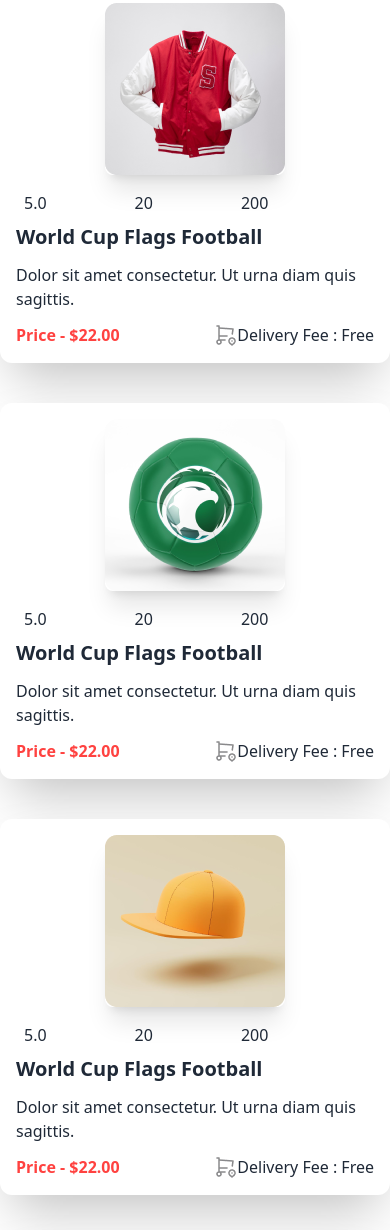
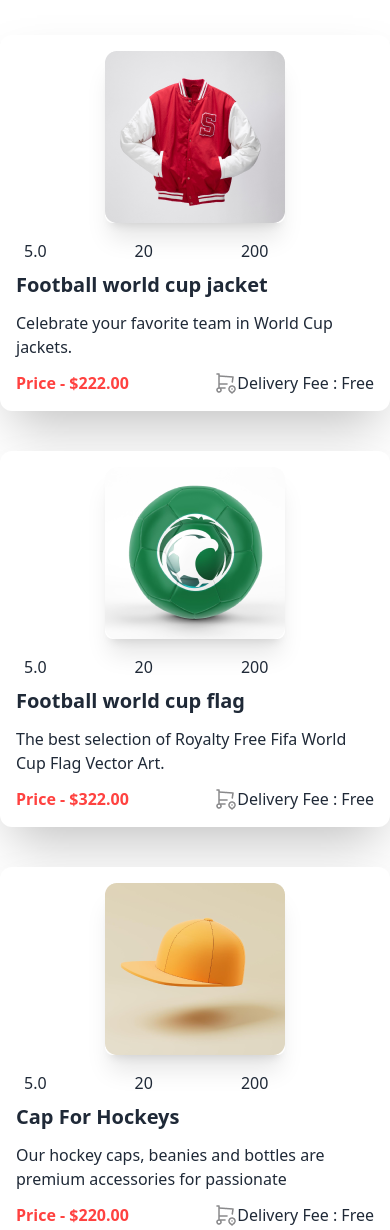
Before and after one commit to EtirazN95/hockey-website-a3, a plain HTML site: page index.html in a window 390 px wide. Shown: the part 4198-5428 px from the top of the page. Drawn offline with nearby package versions, Linux system fonts and the light colour scheme.

Commit message:
some edit

```diff
--- a/index.html
+++ b/index.html
@@ -86,7 +86,7 @@
             <div class="carousel w-full rounded-xl lg:w-full">
                 <!-- slide-1 -->
                 <div id="slide1"
-                    class="carousel-item relative w-full bg-center bg-[linear-gradient(45deg,rgba(0,0,0,0.4),rgba(0,0,0,0.1)),url(./images/banner1.png)] bg-no-repeat bg:bg-cover lg:h-[80vh]">
+                    class="carousel-item relative w-full bg-center bg-[linear-gradient(45deg,rgba(0,0,0,0.4),rgba(0,0,0,0.1)),url(./images/banner1.png)] bg-no-repeat lg:bg-cover lg:h-[80vh]">
 
                     <div class="absolute bottom-10 left-10 gap-2">
                         <a href="#slide4" class="btn btn-circle bg-black text-white">❮</a>
@@ -216,7 +216,8 @@
             <div>
                 <div class="text-center items-center justify-center py-8  mt-10">
                     <h2 class="text-4xl font-extrabold py-6 ">Our New Products</h2>
-                    <p class="text-base font-medium pb-9">In computing, a code segment, also known as a text segment or simply as text, is a portion</p>
+                    <p class="text-base font-medium pb-9">In computing, a code segment, also known as a text segment or simply as text, is a portion <br>
+                        of an object file or the corresponding section of the program's . </p>
 
                 </div>
                       <!-- products-1 -->
@@ -241,10 +242,10 @@
                                     <p>200</p>
                                 </div>
                             </div>
-                            <h1 class="py-2 text-xl font-bold">World Cup Flags Football</h1>
-                            <p class="py-1">Dolor sit amet consectetur. Ut urna diam quis sagittis.</p>
+                            <h1 class="py-2 text-xl font-bold">Football world cup jacket</h1>
+                            <p class="py-1">Celebrate your favorite team in World Cup jackets.</p>
                             <div class="flex justify-between pt-2">
-                                <h3 class=" text-btn-pro text-base font-bold ">Price - $22.00</h3>
+                                <h3 class=" text-btn-pro text-base font-bold ">Price - $222.00</h3>
                                 <div class="flex">
                                     <img src="images/cart.png" alt="">
                                     <p>Delivery Fee : Free</p>
@@ -274,10 +275,10 @@
                                         <p>200</p>
                                     </div>
                                 </div>
-                                <h1 class="py-2 text-xl font-bold">World Cup Flags Football</h1>
-                                <p class="py-1">Dolor sit amet consectetur. Ut urna diam quis sagittis.</p>
+                                <h1 class="py-2 text-xl font-bold">Football world cup flag</h1>
+                                <p class="py-1">The best selection of Royalty Free Fifa World Cup Flag Vector Art.</p>
                                 <div class="flex justify-between pt-2">
-                                    <h3 class=" text-btn-pro text-base font-bold ">Price - $22.00</h3>
+                                    <h3 class=" text-btn-pro text-base font-bold ">Price - $322.00</h3>
                                     <div class="flex">
                                         <img src="images/cart.png" alt="">
                                         <p>Delivery Fee : Free</p>
@@ -311,10 +312,10 @@
                                 <p>200</p>
                             </div>
                         </div>
-                        <h1 class="py-2 text-xl font-bold">World Cup Flags Football</h1>
-                        <p class="py-1">Dolor sit amet consectetur. Ut urna diam quis sagittis.</p>
+                        <h1 class="py-2 text-xl font-bold">Cap For Hockeys</h1>
+                        <p class="py-1">Our hockey caps, beanies and bottles are premium accessories for passionate</p>
                         <div class="flex justify-between pt-2">
-                            <h3 class=" text-btn-pro text-base font-bold ">Price - $22.00</h3>
+                            <h3 class=" text-btn-pro text-base font-bold ">Price - $220.00</h3>
                             <div class="flex">
                                 <img src="images/cart.png" alt="">
                                 <p>Delivery Fee : Free</p>
@@ -344,10 +345,10 @@
                                     <p>200</p>
                                 </div>
                             </div>
-                            <h1 class="py-2 text-xl font-bold">World Cup Flags Football</h1>
-                            <p class="py-1">Dolor sit amet consectetur. Ut urna diam quis sagittis.</p>
+                            <h1 class="py-2 text-xl font-bold">World cup jerseys football</h1>
+                            <p class="py-1"> Qatar's maroon shirt depicts the colours of the national flag while.</p>
                             <div class="flex justify-between pt-2">
-                                <h3 class=" text-btn-pro text-base font-bold ">Price - $22.00</h3>
+                                <h3 class=" text-btn-pro text-base font-bold ">Price - $222.00</h3>
                                 <div class="flex">
                                     <img src="images/cart.png" alt="">
                                     <p>Delivery Fee : Free</p>
@@ -381,10 +382,10 @@
                             <p>200</p>
                         </div>
                     </div>
-                    <h1 class="py-2 text-xl font-bold">World Cup Flags Football</h1>
-                    <p class="py-1">Dolor sit amet consectetur. Ut urna diam quis sagittis.</p>
+                    <h1 class="py-2 text-xl font-bold">World cup helmet football</h1>
+                    <p class="py-1">A football helmet is a type of protective headgear used mainly in gridiron football.</p>
                     <div class="flex justify-between pt-2">
-                        <h3 class=" text-btn-pro text-base font-bold ">Price - $22.00</h3>
+                        <h3 class=" text-btn-pro text-base font-bold ">Price - $32.00</h3>
                         <div class="flex">
                             <img src="images/cart.png" alt="">
                             <p>Delivery Fee : Free</p>
@@ -415,9 +416,9 @@
                             </div>
                         </div>
                         <h1 class="py-2 text-xl font-bold">World Cup Flags Football</h1>
-                        <p class="py-1">Dolor sit amet consectetur. Ut urna diam quis sagittis.</p>
+                        <p class="py-1">A football helmet is a type of protective headgear used mainly in gridiron football</p>
                         <div class="flex justify-between pt-2">
-                            <h3 class=" text-btn-pro text-base font-bold ">Price - $22.00</h3>
+                            <h3 class=" text-btn-pro text-base font-bold ">Price - $25.00</h3>
                             <div class="flex">
                                 <img src="images/cart.png" alt="">
                                 <p>Delivery Fee : Free</p>
@@ -436,8 +437,8 @@
                       <div class="my-24">
                         <div class="text-center items-center justify-center py-8  mt-10">
                             <h2 class="text-4xl font-extrabold py-6 ">Clients Question</h2>
-                            <p class="text-base font-medium pb-9">Dit amet consectetur. Condimentum dignissim adipiscing aliquam turpis placerat <br>
-                                dolor. Purus urna in sit nullam proin. </p>
+                            <p class="text-base font-medium pb-9">The Junior Professional Associate (JPA) program is for young talent <br>to gain experience working in development as a steppingstone in <br>
+                                their career or educational journey. </p>
 
                         </div>
                         <div class="flex-cols-1 lg:flex items-center justify-between gap-3 rounded-xl shadow-lg">
@@ -507,8 +508,8 @@
                       <div>
                         <div class="text-center items-center justify-center py-8  mt-10">
                             <h2 class="text-4xl font-extrabold py-6 ">Get In Touch</h2>
-                            <p class="text-base font-medium pb-9">Dit amet consectetur. Condimentum dignissim adipiscing aliquam turpis placerat <br>
-                                dolor. Purus urna in sit nullam proin. </p>
+                            <p class="text-base font-medium pb-9">The Junior Professional Associate (JPA) program is for young talent <br>to gain experience working in development as a steppingstone in <br>
+                                their career or educational journey. </p>
 
                         </div>
 
```
